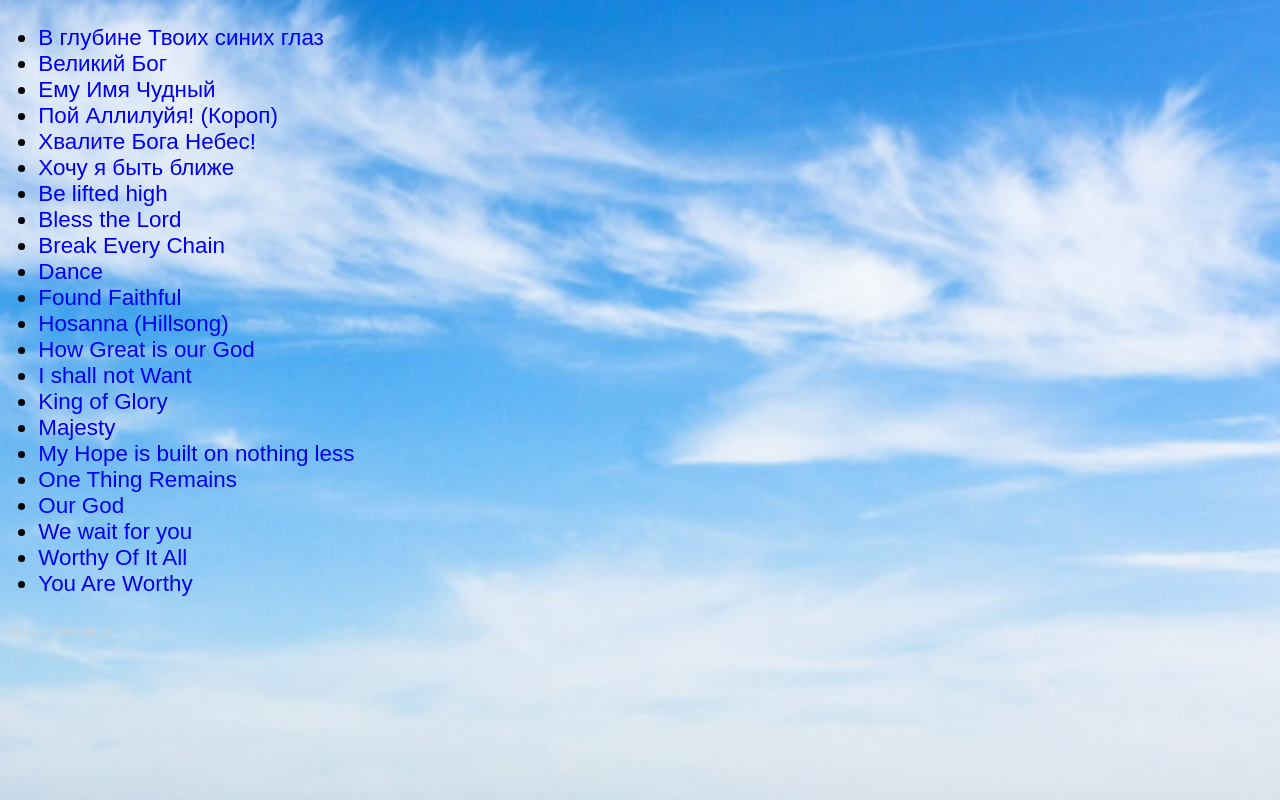
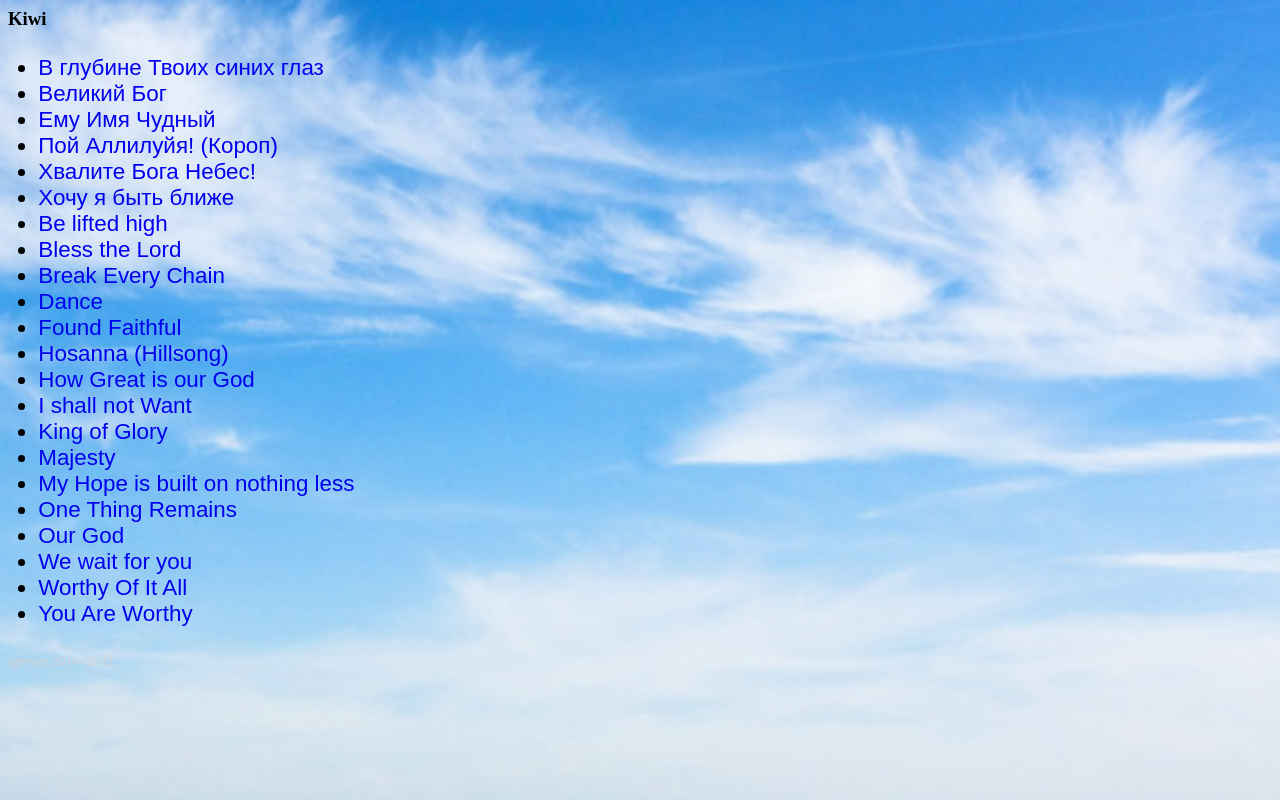
Before and after one commit to igoryen/kiwi, a plain HTML site: page index.html in a window 1280 px wide. Drawn offline with Linux system fonts and the light colour scheme.

Commit message:
added app name

```diff
--- a/index.html
+++ b/index.html
@@ -5,7 +5,7 @@
 	<link rel="stylesheet" type="text/css" href="public/css/main.css">
 </head>
 <body>
-	<!-- <div>Kiwi</div> -->
+	<h3>Kiwi</h3>
 	<div id="song-name-list">
 		<ul>
 
```
